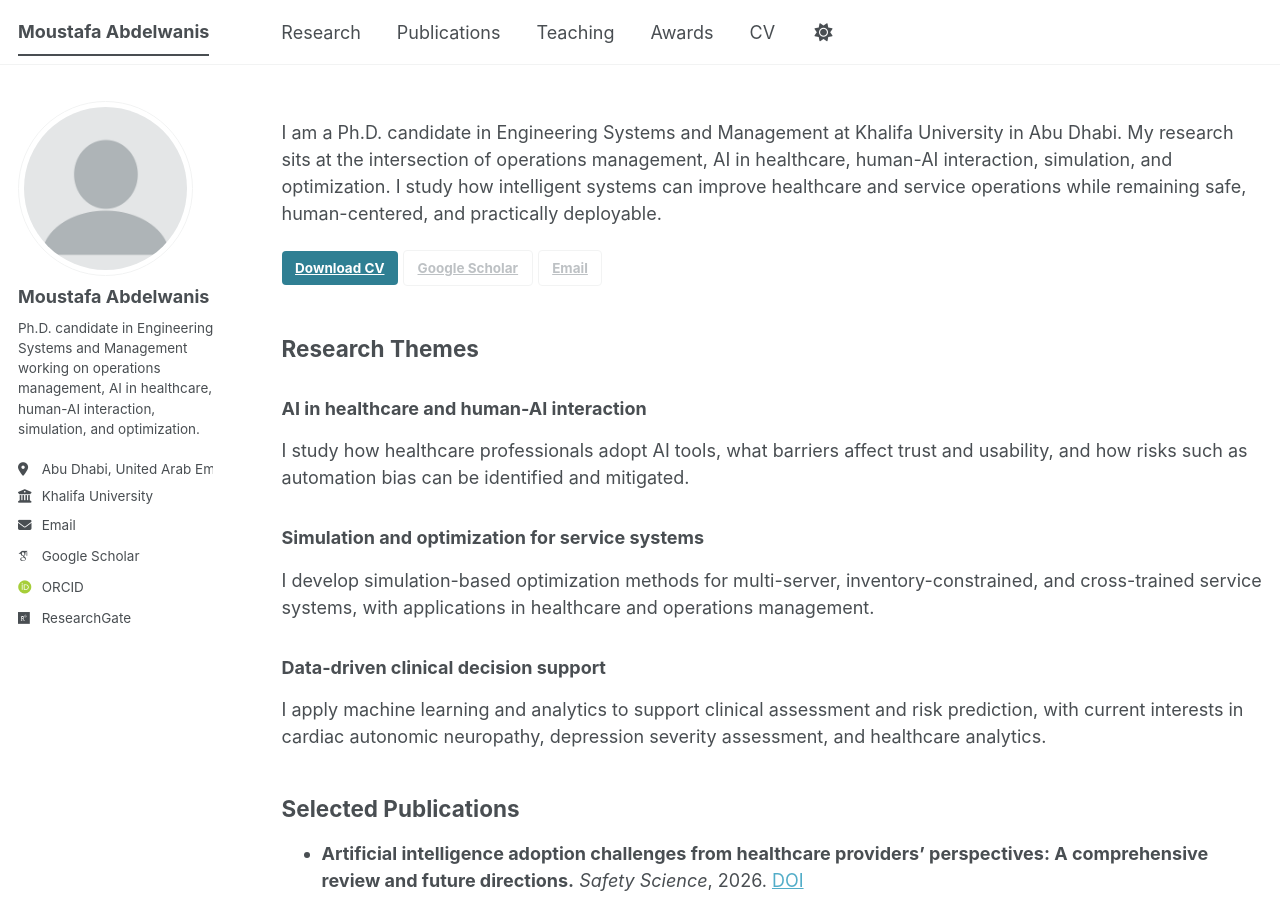
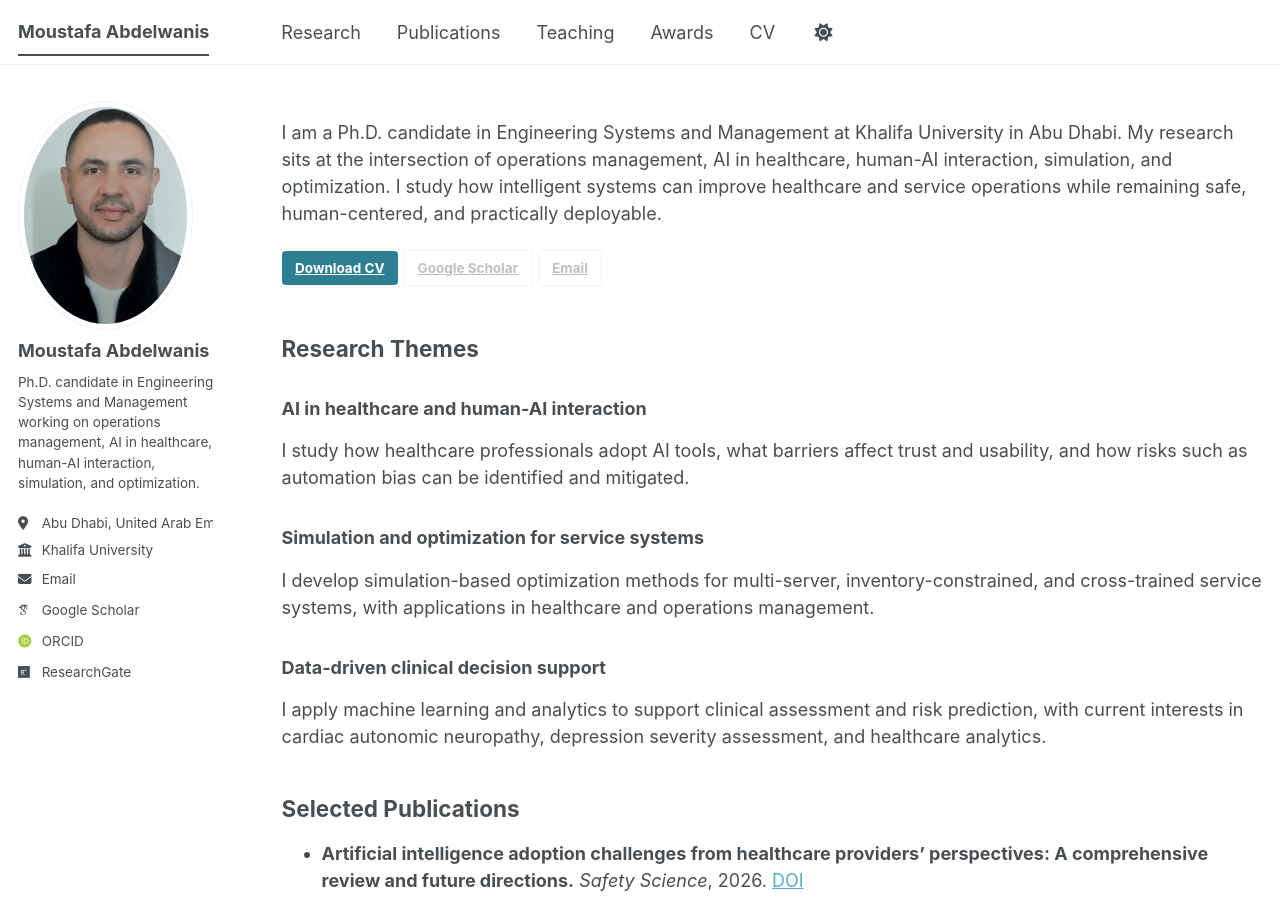
Before and after one commit to abdelwanismoustafa/abdelwanismoustafa.github.io, a Jekyll site: the page built from _pages/about.md, in a window 1280 px wide and 900 px high. Built offline with Jekyll 4.4.1, drawn with Linux system fonts in a browser that asks for light colours; some web fonts are replaced; a script bundle is joined from its source files by our own code; library files that are not in the unit come from our copies.

Commit message:
_config.yml

```diff
--- a/_config.yml
+++ b/_config.yml
@@ -15,7 +15,7 @@
 
 # Site Author
 author:
-  avatar           : "profile.png" # place in /images/
+  avatar           : "IMG_0089.jpeg" # place in /images/
   name             : "Moustafa Abdelwanis"
   pronouns         :
   bio              : "Ph.D. candidate in Engineering Systems and Management working on operations management, AI in healthcare, human-AI interaction, simulation, and optimization."
```
